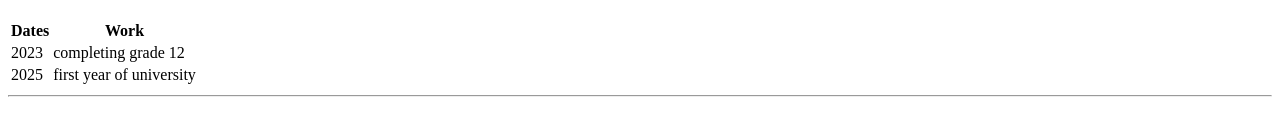
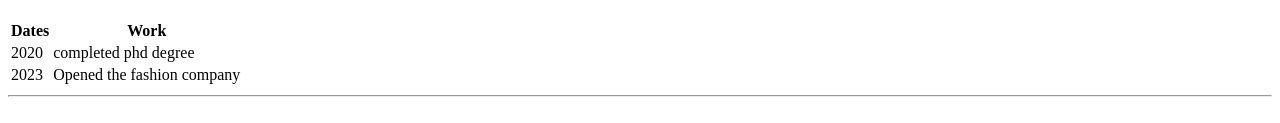
Before and after one commit to arney-coder/cv, a plain HTML site: page index.html in a window 1280 px wide. Shown: the part 424-547 px from the top of the page. Drawn offline with Linux system fonts and the light colour scheme.

Commit message:
Update index.html

```diff
--- a/index.html
+++ b/index.html
@@ -32,12 +32,12 @@
             <th>Work</th>
         </tr>
         <tr>
-            <td>2023</td>
-            <td>completing grade 12</td>
+            <td>2020</td>
+            <td>completed phd degree</td>
         </tr>
         <tr>
-            <td>2025</td>
-            <td>first year of university</td>
+            <td>2023</td>
+            <td>Opened the fashion company</td>
         </tr>
     </table>
     <hr>
```
